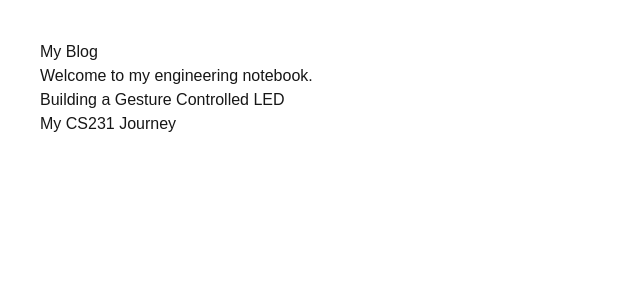
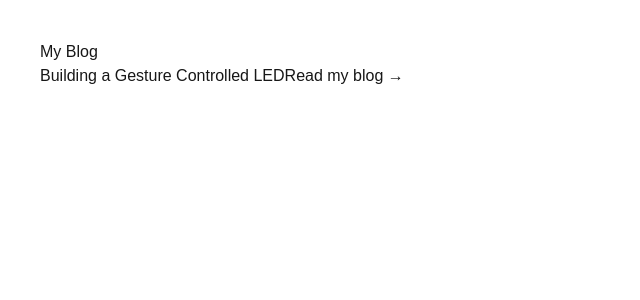
Before and after one commit to KB162/kalyanibharadwaj.github.io, a Next.js app: page /blog in a window 1280 px wide. Shown: the top 300 px of the page, without its empty margins (0-640 px from the left). Built offline with nearby package versions, Linux system fonts and the light colour scheme.

Commit message:
Added first blog post

```diff
--- a/app/blog/page.tsx
+++ b/app/blog/page.tsx
@@ -3,15 +3,12 @@ export default function Blog() {
     <main style={{ padding: "40px" }}>
       <h1>My Blog</h1>
 
-      <p>Welcome to my engineering notebook.</p>
-
       <ul>
         <li>
-          Building a Gesture Controlled LED
-        </li>
-
-        <li>
-          My CS231 Journey
+          <a href="/blog/gesture-controlled-led">
+            Building a Gesture Controlled LED
+            <a href="/blog">Read my blog →</a>
+          </a>
         </li>
       </ul>
     </main>
```
